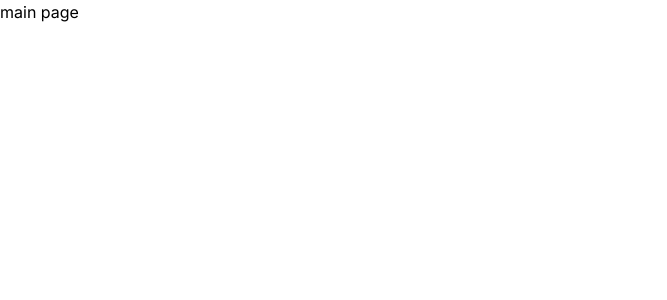
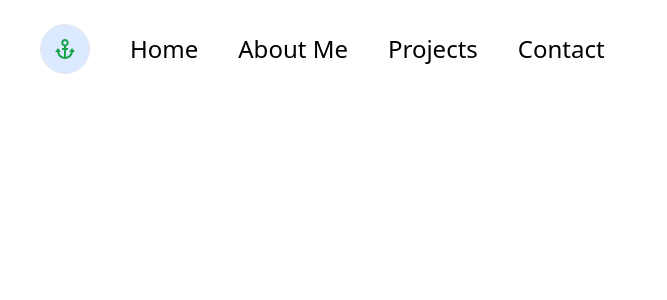
Before and after one commit to ccweerasinghe1994/blog, a Next.js app: page / in a window 1280 px wide. Shown: the top 300 px of the page, without its empty margins (0-667 px from the left). Built offline with nearby package versions, Linux system fonts and the light colour scheme.

Commit message:
adding header

```diff
--- /dev/null
+++ b/app/components/NavBar.tsx
@@ -0,0 +1,29 @@
+import { BiAnchor } from 'react-icons/bi';
+const NavBar = () => {
+	return (
+		<div className="navbar ml-2 mt-2 rh-mt r-text r-h-ml  dark:text-slate-300">
+			<div className="flex items-center gap-2 r-h-g">
+				<h1 className="border p-3 rounded-full bg-blue-100">
+					<BiAnchor className="text-green-600" />
+				</h1>
+				<nav>
+					<ul className="flex gap-2 r-h-g">
+						<li>
+							<a href="#">Home</a>
+						</li>
+						<li>
+							<a href="#about">About Me</a>
+						</li>
+						<li>
+							<a href="#projects">Projects</a>
+						</li>
+						<li>
+							<a href="#contact">Contact</a>
+						</li>
+					</ul>
+				</nav>
+			</div>
+		</div>
+	);
+};
+export default NavBar;
--- a/app/layout.tsx
+++ b/app/layout.tsx
@@ -1,21 +1,25 @@
-import './globals.css'
-import { Inter } from 'next/font/google'
+import NavBar from './components/NavBar';
+import './globals.css';
+import { Inter } from 'next/font/google';
 
-const inter = Inter({ subsets: ['latin'] })
+const inter = Inter({ subsets: ['latin'] });
 
 export const metadata = {
-  title: 'Create Next App',
-  description: 'Generated by create next app',
-}
+	title: 'Create Next App',
+	description: 'Generated by create next app'
+};
 
 export default function RootLayout({
-  children,
+	children
 }: {
-  children: React.ReactNode
+	children: React.ReactNode;
 }) {
-  return (
-    <html lang="en">
-      <body className={inter.className}>{children}</body>
-    </html>
-  )
+	return (
+		<html lang="en">
+			<body className={`dark:bg-slate-800 ${inter.className}}`}>
+				<NavBar />
+				{children}
+			</body>
+		</html>
+	);
 }
--- a/app/page.tsx
+++ b/app/page.tsx
@@ -1,5 +1,14 @@
 import Image from 'next/image';
 
 export default function Home() {
-	return <main>main page</main>;
+	return (
+		<main className="mx-auto px-6">
+			{/* <p className="mt-12 text-3xl text-center dark:text-white">
+				Hello and welcome 👋&nbsp;
+				<span className="whitespace-nowrap">
+					I&apos;m <span className="font-bold">Chamara</span>
+				</span>
+			</p> */}
+		</main>
+	);
 }
```
